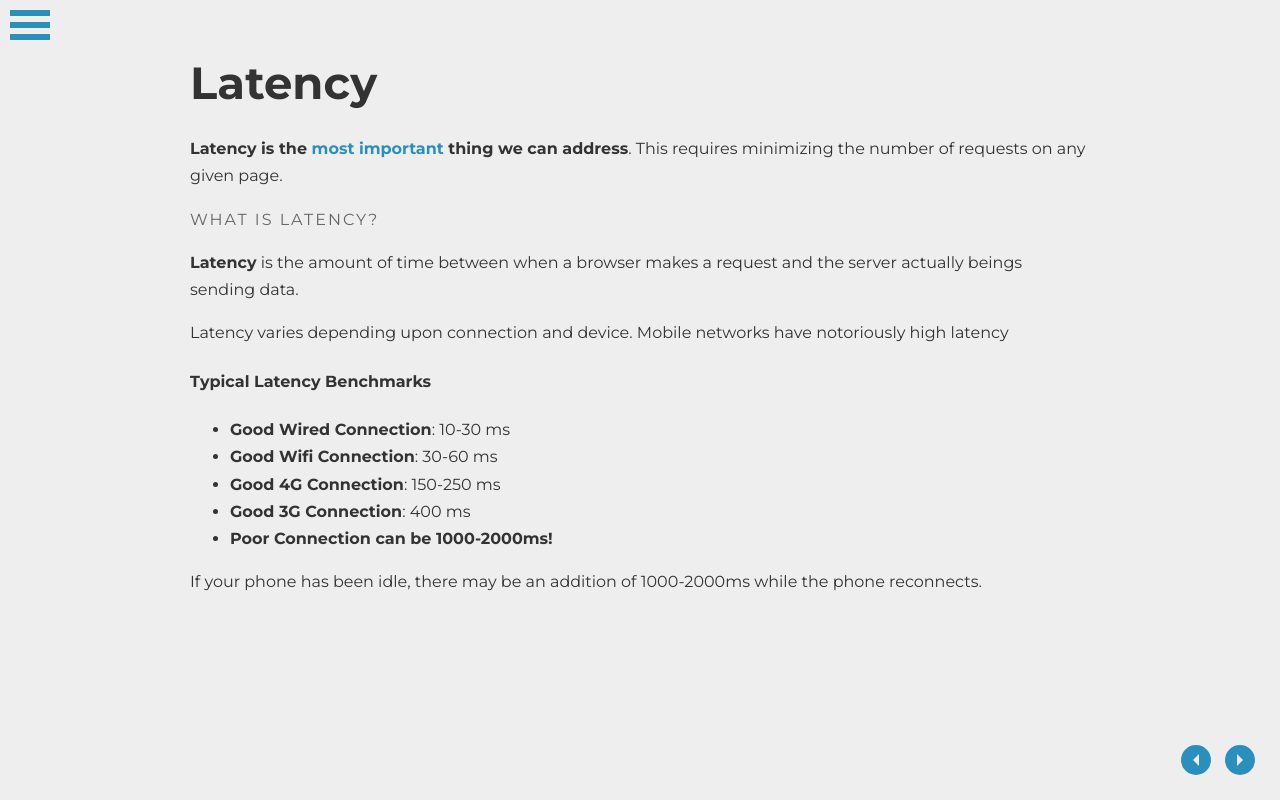
After one commit to philbirnie/mtn2molehill, a PHP site: page /m3/solution/latency in a window 1280 px wide. The commit adds this page. Run offline with PHP 8.4, Linux system fonts and the light colour scheme.

Commit message:
Add latency and goals pages.

```diff
--- a/inc/nav.php
+++ b/inc/nav.php
@@ -19,11 +19,11 @@
 				<div class="mp-level">
 					<h2 class="icon icon-display">Toward a Solution</h2>
 					<ul>
-						<li><a href="">A Prelude</a></li>
-						<li><a href="">Reduce Latency</a></li>
-						<li><a href="">Reduce Bandwidth</a></li>
-						<li><a href="">Creating Illusions</a></li>
-						<li><a href="">Tracking Our Progress</a></li>
+						<li><a href="solution/prelude">A Prelude</a></li>
+						<li><a href="solution/latency">Reduce Latency</a></li>
+						<li><a href="solution/bandwidth">Reduce Bandwidth</a></li>
+						<li><a href="solution/illusions">Creating Illusions</a></li>
+						<li><a href="solution/benchmarking">Tracking Our Progress</a></li>
 					</ul>
 				</div><!-- .mp-level -->
 			</li>
--- /dev/null
+++ b/solution/latency.php
@@ -0,0 +1,28 @@
+<?php
+	$pageClass = "latency";
+	$nextURL = "solution/bandwidth";
+	$prevURL = "solution/prelude";
+	include('../inc/header.php');
+?>
+	<h1>Latency</h1>
+
+	<p><strong>Latency is the <a href="http://www.igvita.com/2012/07/19/latency-the-new-web-performance-bottleneck/" title="Latency the new Bottleneck">most important</a> thing we can address</strong>. This requires minimizing the number of requests on any given page.</p>
+
+	<h2>What is Latency?</h2>
+
+	<p><strong>Latency</strong> is the amount of time between when a browser makes a request and the server actually beings sending data.</p>
+
+	<p>Latency varies depending upon connection and device.  Mobile networks have notoriously high latency</p>
+
+	<h4>Typical Latency Benchmarks</h4>
+	<ul>
+		<li><strong>Good Wired Connection</strong>: 10-30 ms</li>
+		<li><strong>Good Wifi Connection</strong>: 30-60 ms</li>
+		<li><strong>Good 4G Connection</strong>: 150-250 ms</li>
+		<li><strong>Good 3G Connection</strong>: 400 ms</li>
+		<li><strong>Poor Connection can be 1000-2000ms!</strong></li>
+	</ul>
+
+	<p>If your phone has been idle, there may be an addition of 1000-2000ms while the phone reconnects.</p>
+
+<?php include('../inc/footer.php'); ?>
```
Also changed, not shown: solution/prelude.php (added, +18 -0 lines).
